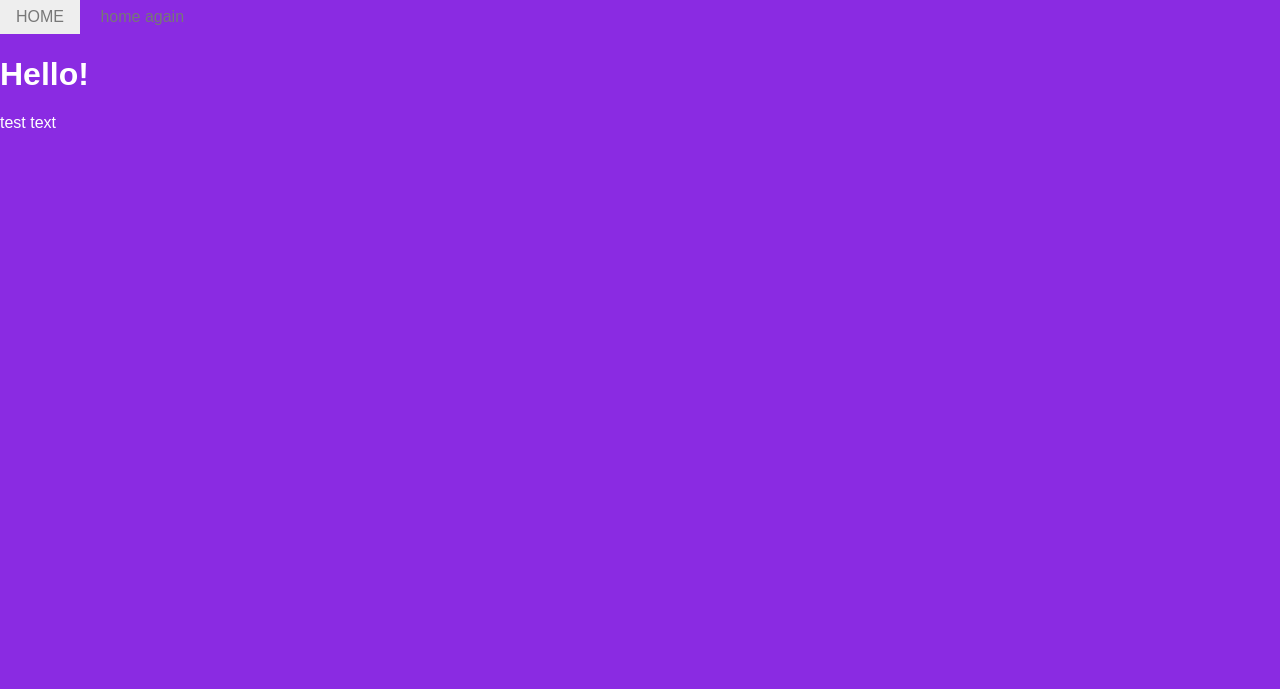
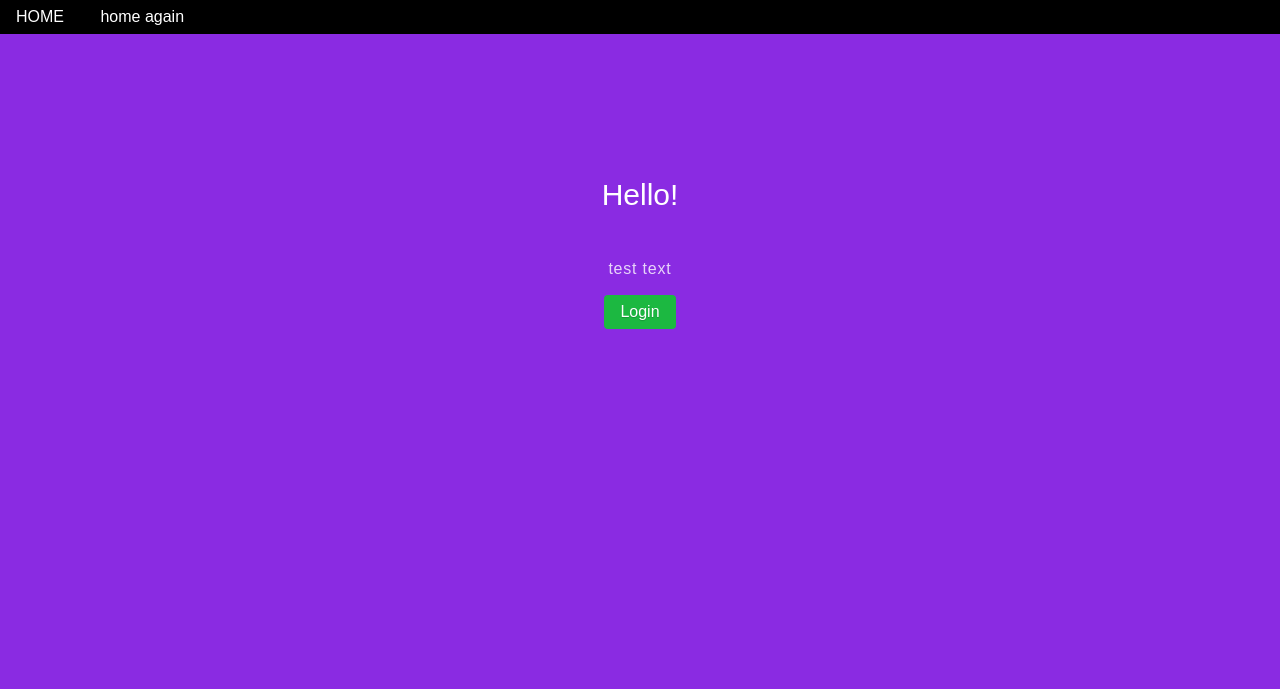
Before and after one commit to csci5117s23/session10-longform-activity-matt5692, a Flask app: page / in a window 1280 px wide. Shown: the top 689 px of the page. Run offline with Flask 2, Linux system fonts and the light colour scheme; some libraries are stand-ins or nearby versions.

Commit message:
login button and setup for hosting

```diff
--- a/app.py
+++ b/app.py
@@ -5,3 +5,7 @@ app = Flask(__name__)
 @app.route("/")
 def index():
     return render_template('index.html')
+
+@app.route("/login")
+def login():
+    return "<h1> Todo </h1>"
--- a/static/style.css
+++ b/static/style.css
@@ -2,3 +2,54 @@ body {
     background-color: blueviolet;
     color: white;
 }
+
+.pure-menu {
+    background-color: black;
+}
+.home-menu .pure-menu-link {
+    color: white;
+}
+
+.home-menu .pure-menu-heading:hover {
+    background: none;
+}
+.home-menu li a:hover {
+    background-color: lightgray;
+}
+
+.header .pure-g {
+    text-align: center;
+    width: 80%;
+    height: 70%;
+    position: absolute;
+    top: 20px; left: 0; bottom: 0; right: 0;
+    margin: auto;
+}
+
+/* header */
+.header .pure-g h1 {
+    font-size: 30px;
+    font-weight: bold;
+    padding: 1em 1.6em;
+    font-weight: 100;
+    border-radius: 5px;
+    line-height: 1em;
+}
+
+/* subheader */
+.header .pure-g p {
+    letter-spacing: 0.05em;
+    opacity: 0.8;
+}
+
+a.button-success {
+    color: white;
+    border-radius: 4px;
+    text-shadow: 0 1px 1px rgba(0, 0, 0, 0.2);
+    margin-left: 10px;
+    margin-right: 10px;
+}
+
+a.button-success {
+    background: rgb(28, 184, 65);
+}
--- a/templates/index.html
+++ b/templates/index.html
@@ -23,6 +23,7 @@
             <div class="pure-u-1">
                 <h1>Hello!</h1>
                 <p>test text</p>
+                <a href="{{ url_for('login') }}" class="button-success pure-button">Login</a>
             </div>
         </div>
     </div>
```
Also changed, not shown: 2 other files.
